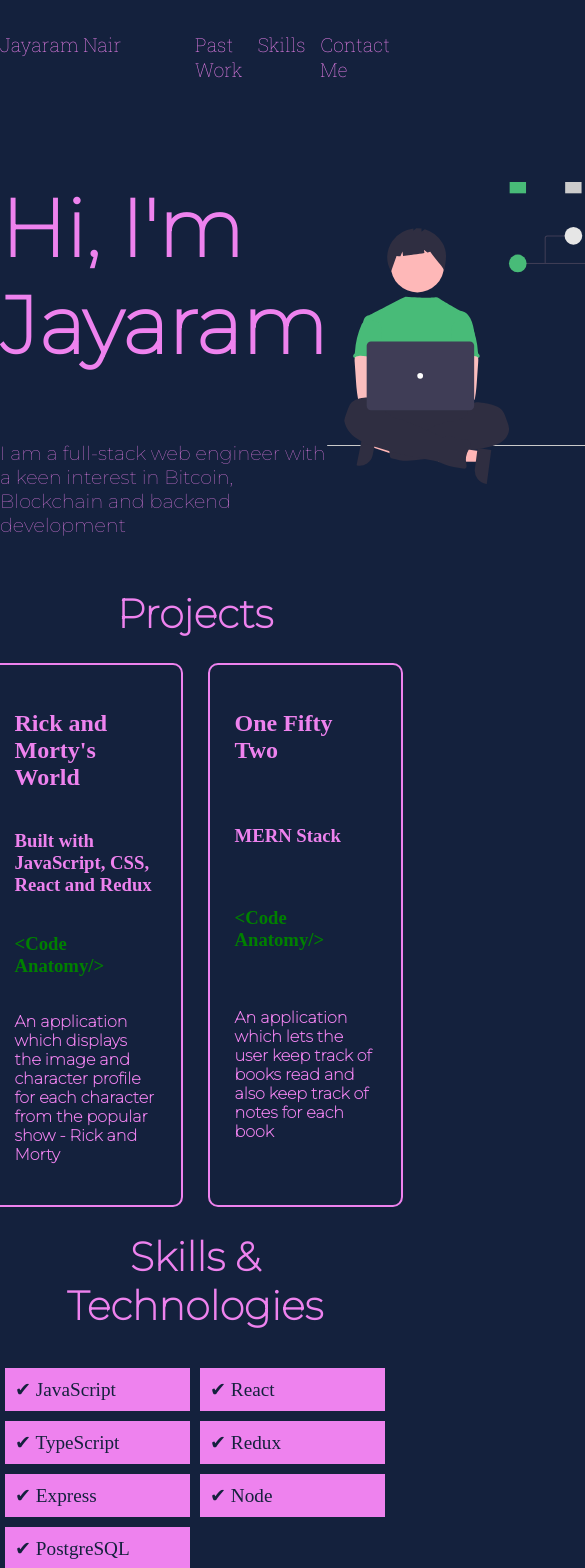
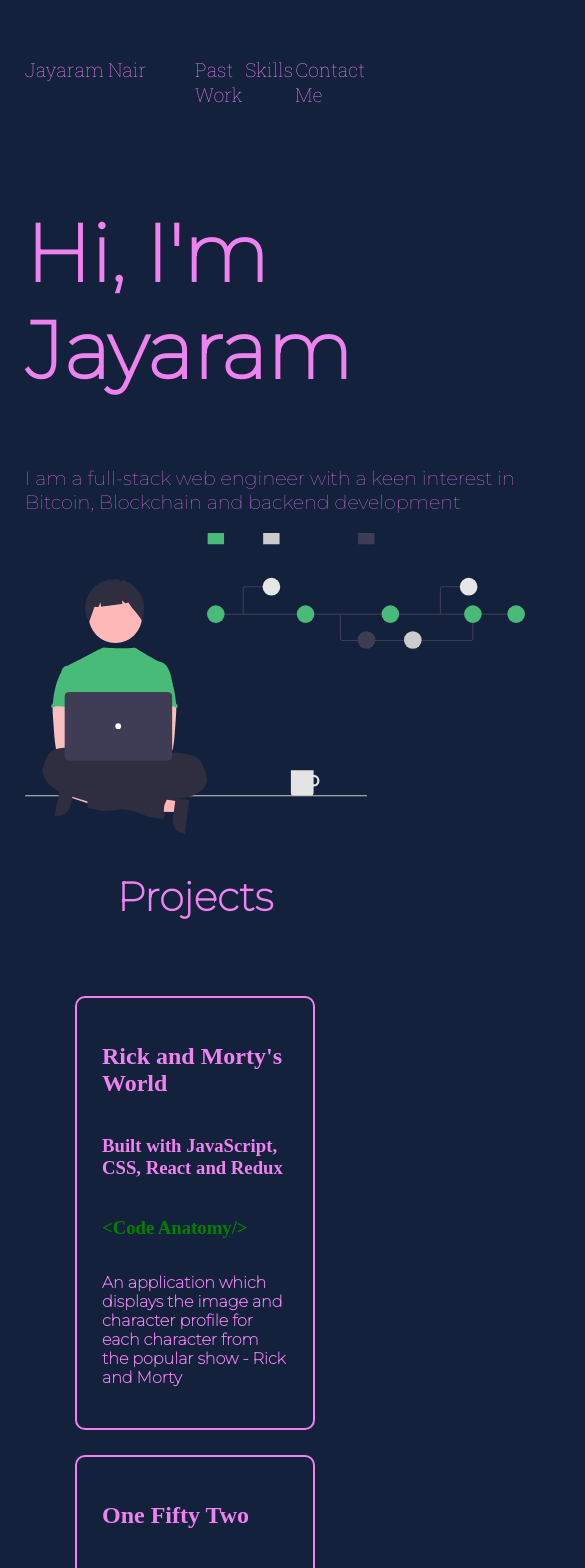
Before and after one commit to jayaramsivaramannair/jayaram_portfolio, a React (Create React App) app: page / in a window 390 px wide. Shown: the top 1568 px of the page, 585 px wide, since content can reach past the window. Built offline with nearby package versions, Linux system fonts and the light colour scheme.

Commit message:
Added a media query to make the project and skill container responsive

```diff
--- a/src/index.css
+++ b/src/index.css
@@ -1,7 +1,8 @@
 body {
   background-color: #14213d;
-  max-width: 1080px;
+  max-width: 1200px;
   color: violet;
+  padding: 25px;
   margin: 0 auto;
 }
 
@@ -72,6 +73,7 @@ header {
   display: grid;
   grid-template-columns: repeat(2, 50%);
   grid-gap: 25px;
+  padding: 50px;
   justify-content: center;
   align-content: center;
 }
@@ -174,3 +176,21 @@ textarea:focus {
 button:hover {
   background-color: turquoise;
 }
+
+@media screen and (max-width: 900px) {
+  #about {
+    margin-bottom: 2rem;
+    display: grid;
+    grid-template-columns: auto;
+  }
+
+  #projects .project-list {
+    display: grid;
+    grid-template-columns: auto;
+  }
+
+  .skills-container {
+    display: grid;
+    grid-template-columns: auto;
+  }
+}
```
